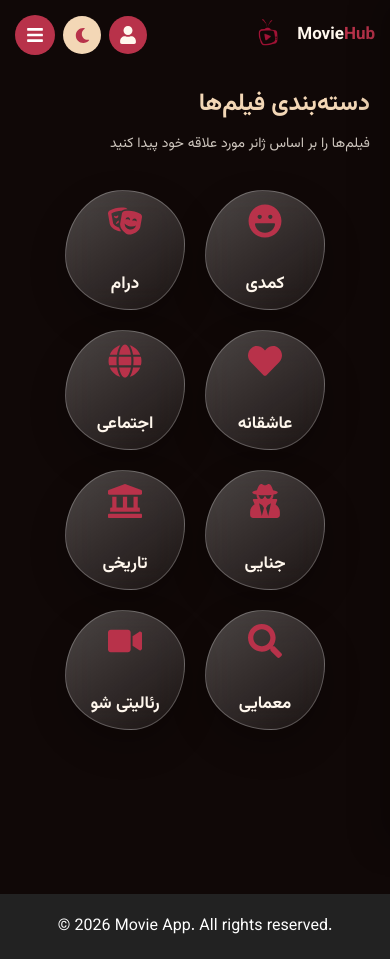
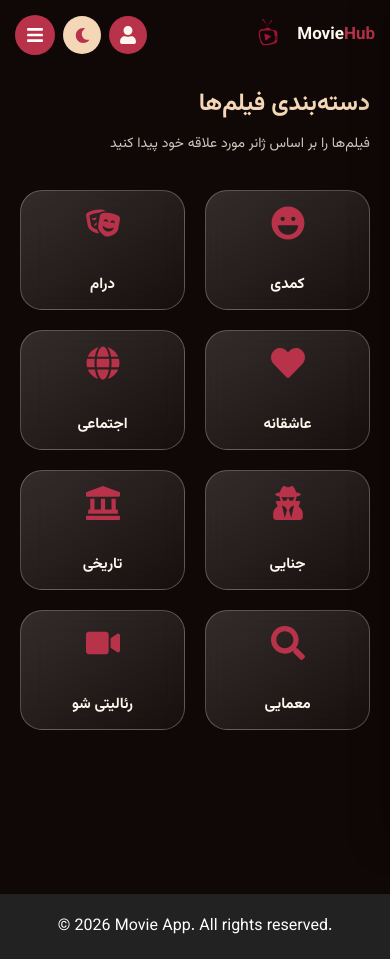
Before and after one commit to setayesh-mardiii/moviehub-react, a React (Vite) app: page /genres in a window 390 px wide. Built offline with nearby package versions, Linux system fonts and the light colour scheme.

Commit message:
Update genre page design and improve responsiveness

```diff
--- a/src/pages/GenrePage/GenrePage.css
+++ b/src/pages/GenrePage/GenrePage.css
@@ -1,4 +1,3 @@
-
 .genre-page {
 
   width:100%;
@@ -10,8 +9,6 @@
   direction:rtl;
 
 }
-
-
 
 
 
@@ -29,8 +26,6 @@
 
 
 
-
-
 /* HEADER */
 
 .genre-page-header {
@@ -40,8 +35,6 @@
   margin-bottom:35px;
 
 }
-
-
 
 
 
@@ -59,8 +52,6 @@
 
 
 
-
-
 .genre-page-header p {
 
   color:var(--text-color);
@@ -75,27 +66,17 @@
 
 
 
-
-
-
-
 /* GRID */
 
 .genre-page-grid {
 
   display:grid;
 
-  grid-template-columns:repeat(auto-fit,150px);
+  grid-template-columns:repeat(4,1fr);
 
-  justify-content:center;
-
-  gap:35px;
+  gap:30px;
 
 }
-
-
-
-
 
 
 
@@ -103,9 +84,7 @@
 
 .genre-page-card {
 
-  width:150px;
-
-  height:150px;
+  height:140px;
 
 
   display:flex;
@@ -122,7 +101,6 @@
   cursor:pointer;
 
 
-
   background:
 
   linear-gradient(
@@ -136,46 +114,30 @@
   );
 
 
-
   backdrop-filter:blur(15px);
-
 
 
   border:1px solid rgba(255,255,255,.25);
 
 
-
-  border-radius:
-
-  48% 52% 45% 55% /
-
-  55% 45% 55% 45%;
+  border-radius:22px;
 
 
-
-  box-shadow:
-
-  0 15px 35px rgba(0,0,0,.25);
-
-
-
-  transition:.3s ease;
+  transition:.35s ease;
 
 }
 
 
 
-
-
 .genre-page-card:hover {
 
-  transform:translateY(-10px) scale(1.05);
+  transform:translateY(-10px);
 
 }
 
 
 
-
+/* ICON */
 
 .genre-page-icon {
 
@@ -185,11 +147,21 @@
 
   margin-bottom:15px;
 
+  transition:.3s ease;
+
 }
 
 
 
+.genre-page-card:hover .genre-page-icon {
 
+  transform:scale(1.2);
+
+}
+
+
+
+/* TEXT */
 
 .genre-page-card h3 {
 
@@ -205,7 +177,66 @@
 
 
 
+/* DARK MODE */
 
+body.dark .genre-page-card {
+
+  background:
+
+  linear-gradient(
+
+    145deg,
+
+    rgba(255,255,255,.15),
+
+    rgba(255,255,255,.03)
+
+  );
+
+
+  border:1px solid rgba(255,255,255,.25);
+
+}
+
+
+
+/* LIGHT MODE */
+
+body.light .genre-page-card {
+
+  background:
+
+  linear-gradient(
+
+    145deg,
+
+    #8E1F3F,
+
+    #6F162F
+
+  );
+
+
+  border:2px solid #D4A373;
+
+
+}
+
+
+
+body.light .genre-page-icon {
+
+  color:#F3D7B6;
+
+}
+
+
+
+body.light .genre-page-card h3 {
+
+  color:#FFF7ED;
+
+}
 
 
 
@@ -221,11 +252,17 @@
   }
 
 
-}
+
+  .genre-page-grid {
+
+    grid-template-columns:repeat(3,1fr);
+
+    gap:25px;
+
+  }
 
 
-
-
+}
 
 
 
@@ -260,7 +297,7 @@
 
   .genre-page-grid {
 
-    grid-template-columns:repeat(2,120px);
+    grid-template-columns:repeat(2,1fr);
 
     gap:20px;
 
@@ -269,8 +306,6 @@
 
 
   .genre-page-card {
-
-    width:120px;
 
     height:120px;
 
@@ -285,61 +320,12 @@
   }
 
 
-}
-/* Light Mode */
 
-body.light .genre-page-card {
+  .genre-page-card h3 {
 
-  background:
+    font-size:15px;
 
-  linear-gradient(
-
-    145deg,
-
-    rgba(255,255,255,.9),
-
-    rgba(240,240,240,.7)
-
-  );
-
-
-  border:1px solid rgba(0,0,0,.08);
-
-
-  box-shadow:
-
-  0 15px 35px rgba(0,0,0,.12);
-
-}
-
-
-
-
-
-/* Dark Mode */
-
-body.dark .genre-page-card {
-
-
-  background:
-
-  linear-gradient(
-
-    145deg,
-
-    rgba(255,255,255,.25),
-
-    rgba(255,255,255,.05)
-
-  );
-
-
-  border:1px solid rgba(255,255,255,.25);
-
-
-  box-shadow:
-
-  0 15px 35px rgba(0,0,0,.25);
+  }
 
 
 }
```
